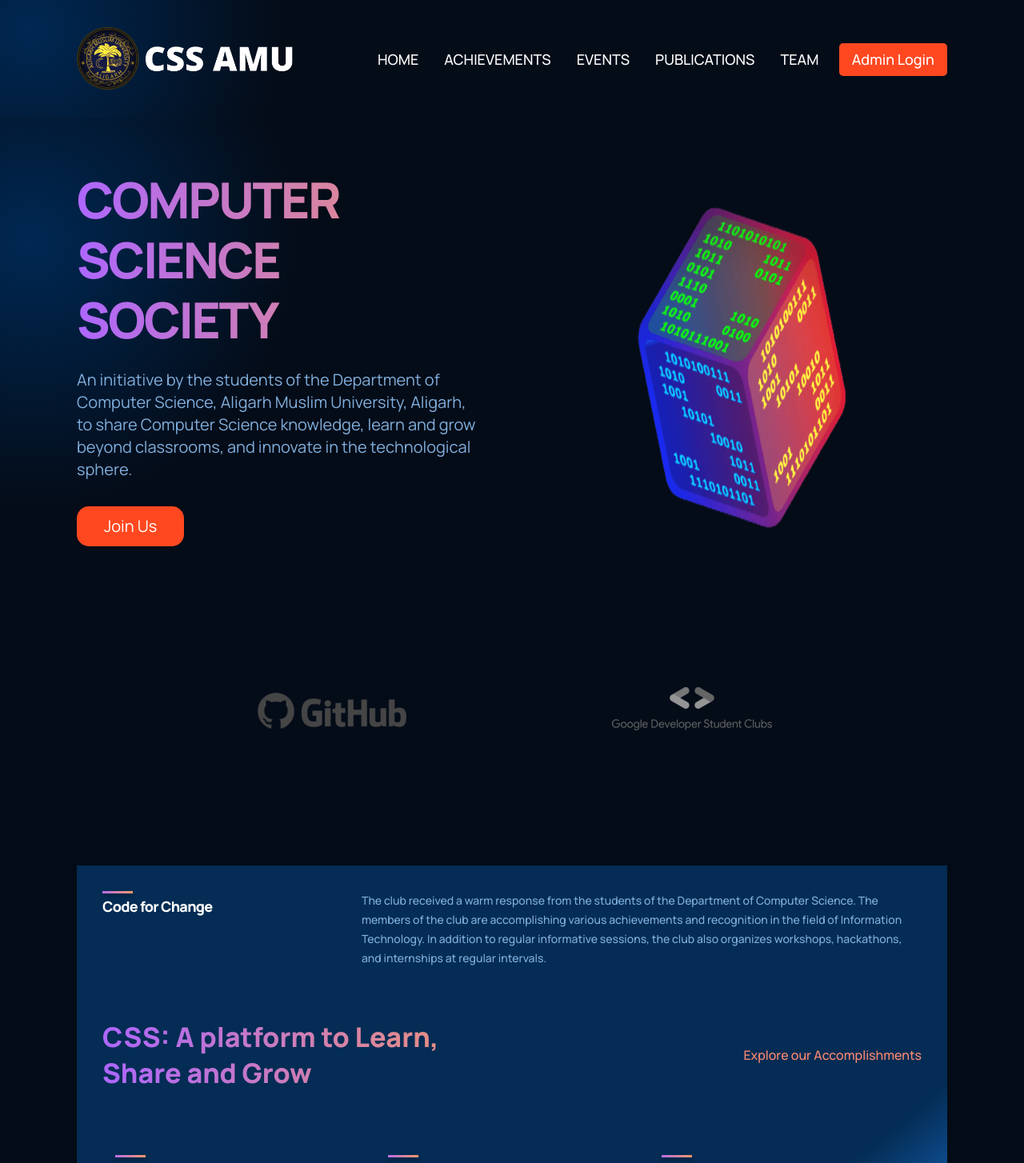
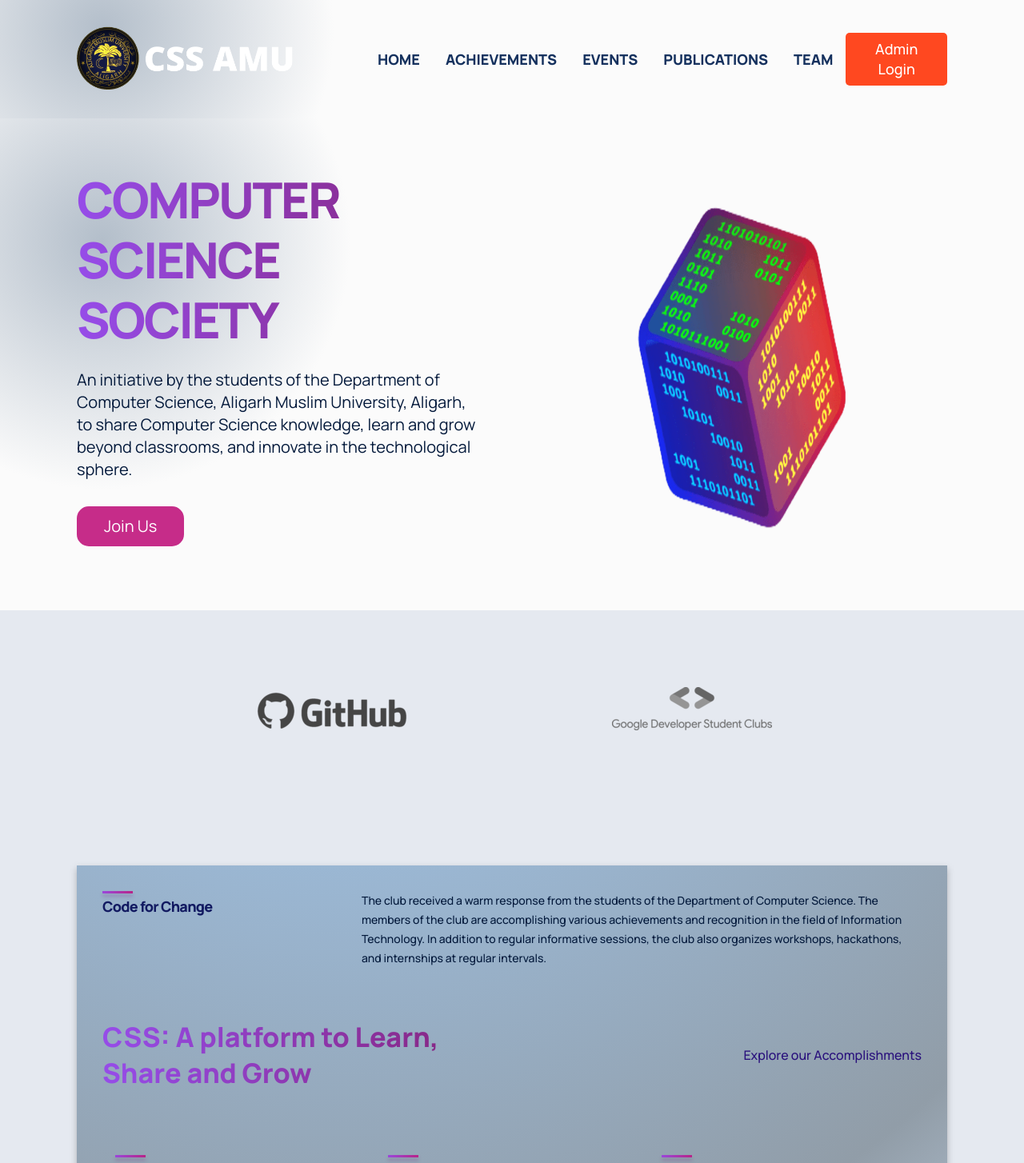
Before and after one commit to CSS-AMU/css-amu-frontend, a React (Create React App) app: page / in a window 1280 px wide. Shown: the top 1454 px of the page at 80% size. Built offline with nearby package versions, Linux system fonts and the light colour scheme.

Commit message:
theme updated

```diff
--- a/src/App.css
+++ b/src/App.css
@@ -15,19 +15,19 @@
   }
 
   .gradient__bg {
-    background:-moz-radial-gradient(circle at 3% 25%, rgba(0, 40, 83, 1) 0%, rgba(4, 12, 24, 1) 25%);
+    background:-moz-radial-gradient(circle at 3% 25%, rgb(133, 190, 248) 0%, rgb(216, 222, 231) 25%);
 
     /* safari 5.1+,chrome 10+ */
-    background:-webkit-radial-gradient(circle at 3% 25%, rgba(0, 40, 83, 1) 0%, rgba(4, 12, 24, 1) 25%);
+    background:-webkit-radial-gradient(circle at 3% 25%, rgb(133, 190, 248) 0%, rgb(216, 222, 231) 25%);
 
     /* opera 11.10+ */
-    background:-o-radial-gradient(circle at 3% 25%, rgba(0, 40, 83, 1) 0%, rgba(4, 12, 24, 1) 25%);
+    background:-o-radial-gradient(circle at 3% 25%, rgb(133, 190, 248) 0%, rgb(216, 222, 231) 25%);
 
     /* ie 10+ */
-    background:-ms-radial-gradient(circle at 3% 25%, rgba(0, 40, 83, 1) 0%, rgba(4, 12, 24, 1) 25%);
+    background:-ms-radial-gradient(circle at 3% 25%, rgb(160, 179, 197) 0%, rgb(237, 238, 241) 25%);
 
     /* global 92%+ browsers support */
-    background:radial-gradient(circle at 3% 25%, rgba(0, 40, 83, 1) 0%, rgba(4, 12, 24, 1) 25%);
+    background:radial-gradient(circle at 10% 25%, rgb(179, 190, 202) 0%, rgb(251, 251, 251) 25%);
   }
 
   .gradient__text {
--- a/src/components/feature/feature.css
+++ b/src/components/feature/feature.css
@@ -20,14 +20,14 @@
     font-size: 18px;
     line-height: 24px;
     letter-spacing: -0.04em;
-    color: #fff;
+    color: rgb(18, 26, 97);
 }
 
 .csd__features-container__feature-title div {
     width: 38px;
     height: 3px;
     background: var(--gradient-bar);
-    box-shadow: 0px 4px 4px rgba(0, 0, 0, 0.25);
+    box-shadow: 0px 4px 4px rgba(126, 15, 113, 0.25);
     margin-bottom: 0.25rem;
 }
 
--- a/src/components/navbar/navbar.css
+++ b/src/components/navbar/navbar.css
@@ -36,9 +36,9 @@
 .csd__navbar-links_container p,
 .csd__navbar-sign p,
 .csd__navbar-menu_container p {
-    color: #fff;
+    color: rgb(21, 49, 94);
     font-family: var(--font-family);
-    font-weight: 500;
+    font-weight: 800;
     font-size: 18px;
     line-height: 25px;
     text-transform: capitalize;
--- a/src/containers/cssamu/cssamu.css
+++ b/src/containers/cssamu/cssamu.css
@@ -15,10 +15,10 @@
     background:-o-radial-gradient(circle at 30% -100%, #042c54 25%, rgba(4, 44, 84, 1) 85%, rgba(27, 120, 222, 1) 100%);
 
     /* ie 10+ */
-    background:-ms-radial-gradient(circle at 30% -100%, #042c54 25%, rgba(4, 44, 84, 1) 85%, rgba(27, 120, 222, 1) 100%);
+    background:-ms-radial-gradient(circle at 30% -100%, #b6bec5 25%, rgb(203, 209, 215) 85%, rgb(117, 125, 134) 100%);
 
     /* global 92%+ browsers support */
-    background:radial-gradient(circle at 30% -100%, #042c54 25%, rgba(4, 44, 84, 1) 85%, rgba(27, 120, 222, 1) 100%);
+    background:radial-gradient(circle at 30% -100%, #9ec0e2 25%, rgb(145, 157, 168) 85%, rgb(175, 189, 204) 100%);
 
     filter: drop-shadow(0px 4px 4px rgba(0, 0, 0, 0.25));
 }
--- a/src/containers/events/events.css
+++ b/src/containers/events/events.css
@@ -30,11 +30,11 @@
     font-weight: 500;
     font-size: 16px;
     line-height: 30px;
-    color: #71E5FF;
+    color: #142196;
 }
 
 .csd__events-content h4:last-child {
-    color: #ff8A71;
+    color: #a5097b;
 }
 
 .csd__events-content h1 {
--- a/src/containers/header/header.css
+++ b/src/containers/header/header.css
@@ -51,7 +51,7 @@
     border: 2px solid var(--color-footer);
     padding: 0 1rem;
     outline: none;
-    color: #fff;
+    color: rgb(79, 73, 97);
 
     border-top-left-radius: 5px;
     border-bottom-left-radius: 5px;
@@ -65,8 +65,8 @@
     font-weight: 400;
     font-size: 20px;
     line-height: 28px;
-    background: #FF4820;
-    border: 2px solid #FF4820;
+    background: #c62c89;
+    border: 2px solid #c62c89;
     padding: 0 1rem;
     color: #fff;
     cursor: pointer;
--- a/src/index.css
+++ b/src/index.css
@@ -3,12 +3,12 @@
 :root {
   --font-family: 'Manrope', sans-serif;
 
-  --gradient-text: linear-gradient(89.97deg, #AE67FA 1.84%, #F49867 102.67%);
-  --gradient-bar: linear-gradient(103.22deg, #AE67FA -13.86%, #F49867 99.55%);
+  --gradient-text: linear-gradient(89.97deg, #964ce7 1.84%, #842070 102.67%);
+  --gradient-bar: linear-gradient(103.22deg, #964ce7 -13.86%, #b82388 99.55%);
 
-  --color-bg: #040C18;
+  --color-bg: #e5e9f0;
   --color-footer : #031B34;
   --color-blog: #042c54;
-  --color-text: #81AFDD;
-  --color-subtext: #FF8A71;
+  --color-text: #03193b;
+  --color-subtext: #29107c;
 }
```
